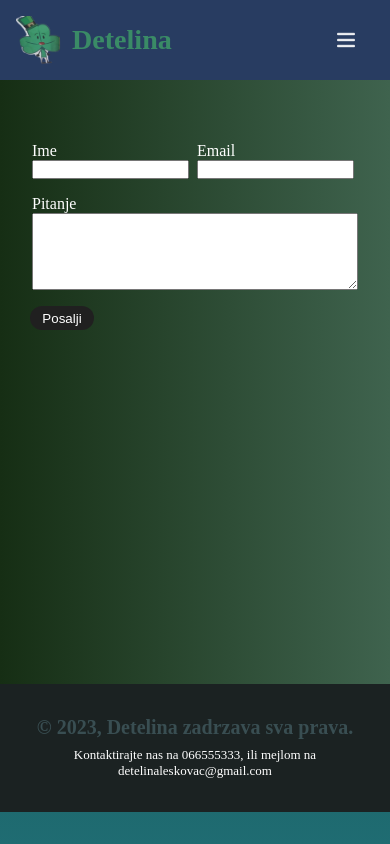
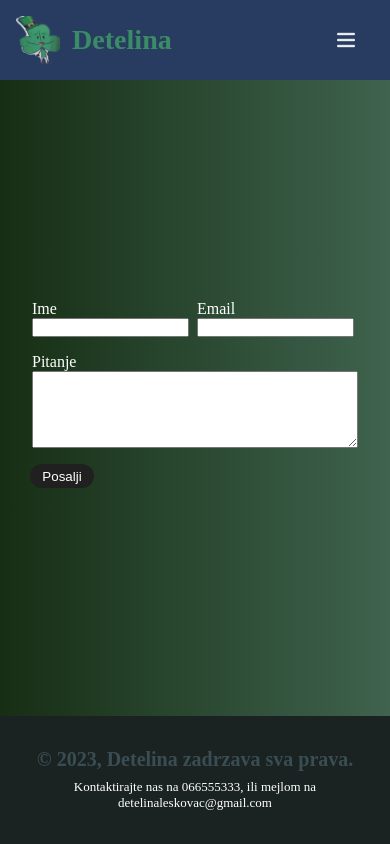
Before and after one commit to rcomplexxx/detelina, a Next.js app: page /kontakt in a window 390 px wide. Built offline with nearby package versions, Linux system fonts and the light colour scheme.

Commit message:
:design improvements

```diff
--- a/styles/kontakt.module.css
+++ b/styles/kontakt.module.css
@@ -15,6 +15,7 @@
 .miniStoryDiv{
     display: flex;
     flex-direction: column;
+    justify-content: center;
     align-items: center;
     position: relative;
     width: 50%;
@@ -84,7 +85,7 @@
   @media (max-width: 980px){
 
     .miniStoryDiv{
-        height: var(--size-15);
+        height: calc(100vh - 216px);
         width: 100%;
       }
 
```
